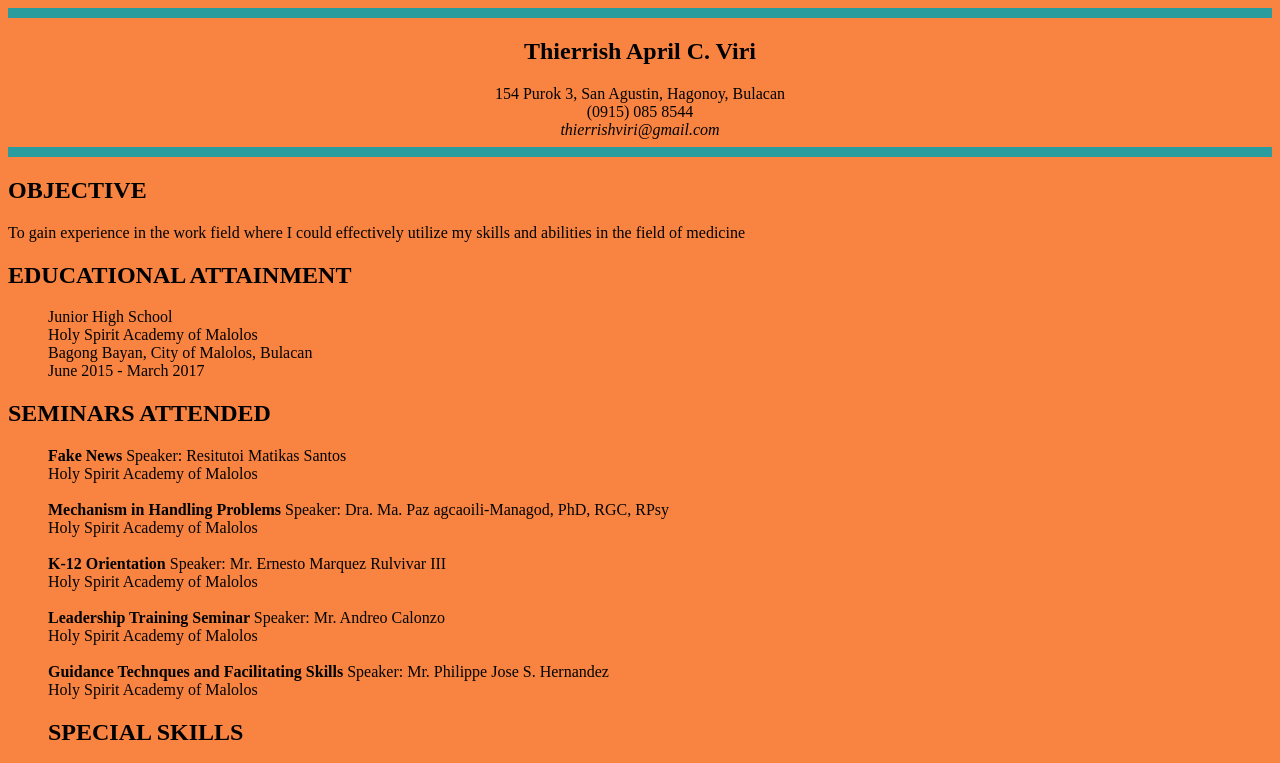
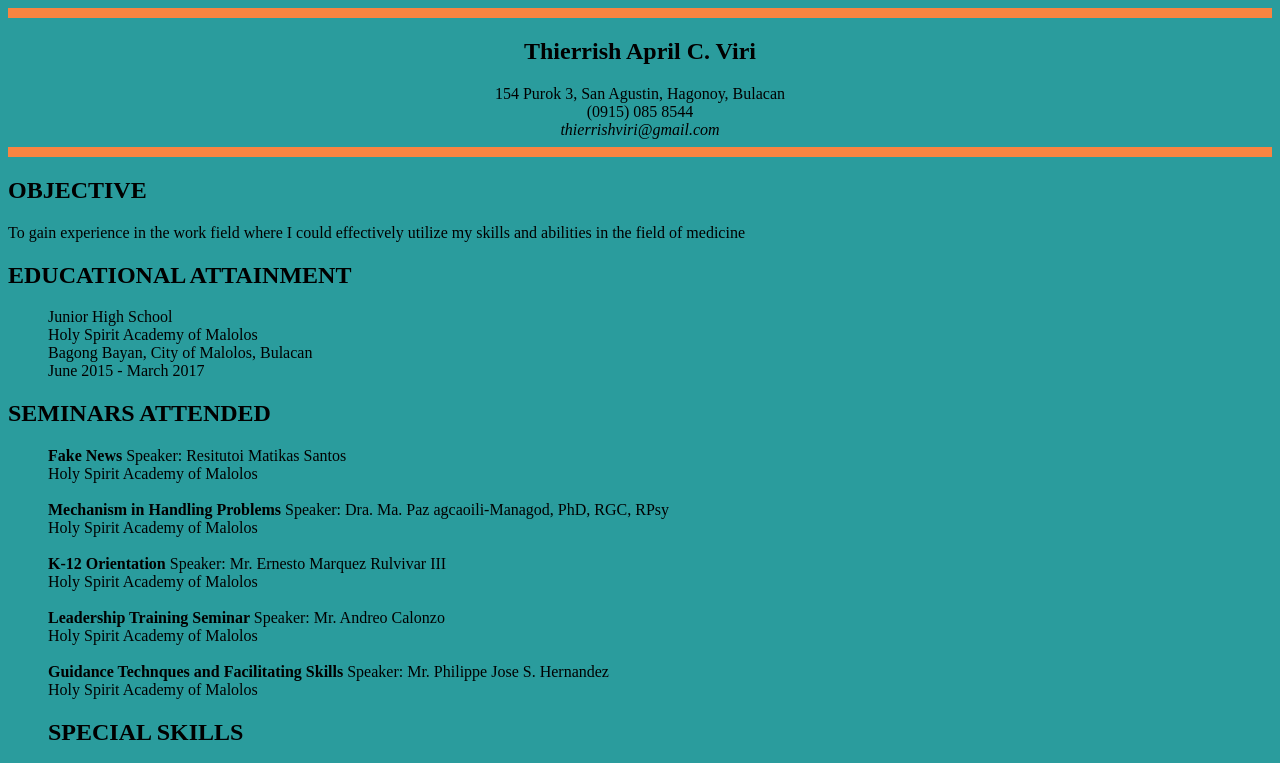
Before and after one commit to thierrishviri/thierrishviri.github.io, a plain HTML site: page index.html in a window 1280 px wide. Shown: the top 763 px of the page. Drawn offline with Linux system fonts and the light colour scheme.

Commit message:
Update index.html

```diff
--- a/index.html
+++ b/index.html
@@ -1,16 +1,16 @@
 <html>
 <head><title> Resume </title></head>
 
-<body bgcolor ="#F98441" text="black">
+<body bgcolor ="#2A9C9D" text="black">
 <center>
-<hr size="10" color="#2A9C9D">
+<hr size="10" color="#F98441">
 <body>
   <section class=”about-me”>
        <h1> Thierrish April C. Viri </h1>
     154 Purok 3, San Agustin, Hagonoy, Bulacan <br>
     (0915) 085 8544 <br>
     <i>thierrishviri@gmail.com</i>
-    <hr size="10" color="#2A9C9D">
+    <hr size="10" color="#F98441">
     </center>
 
   <h2>OBJECTIVE</h2>
```
